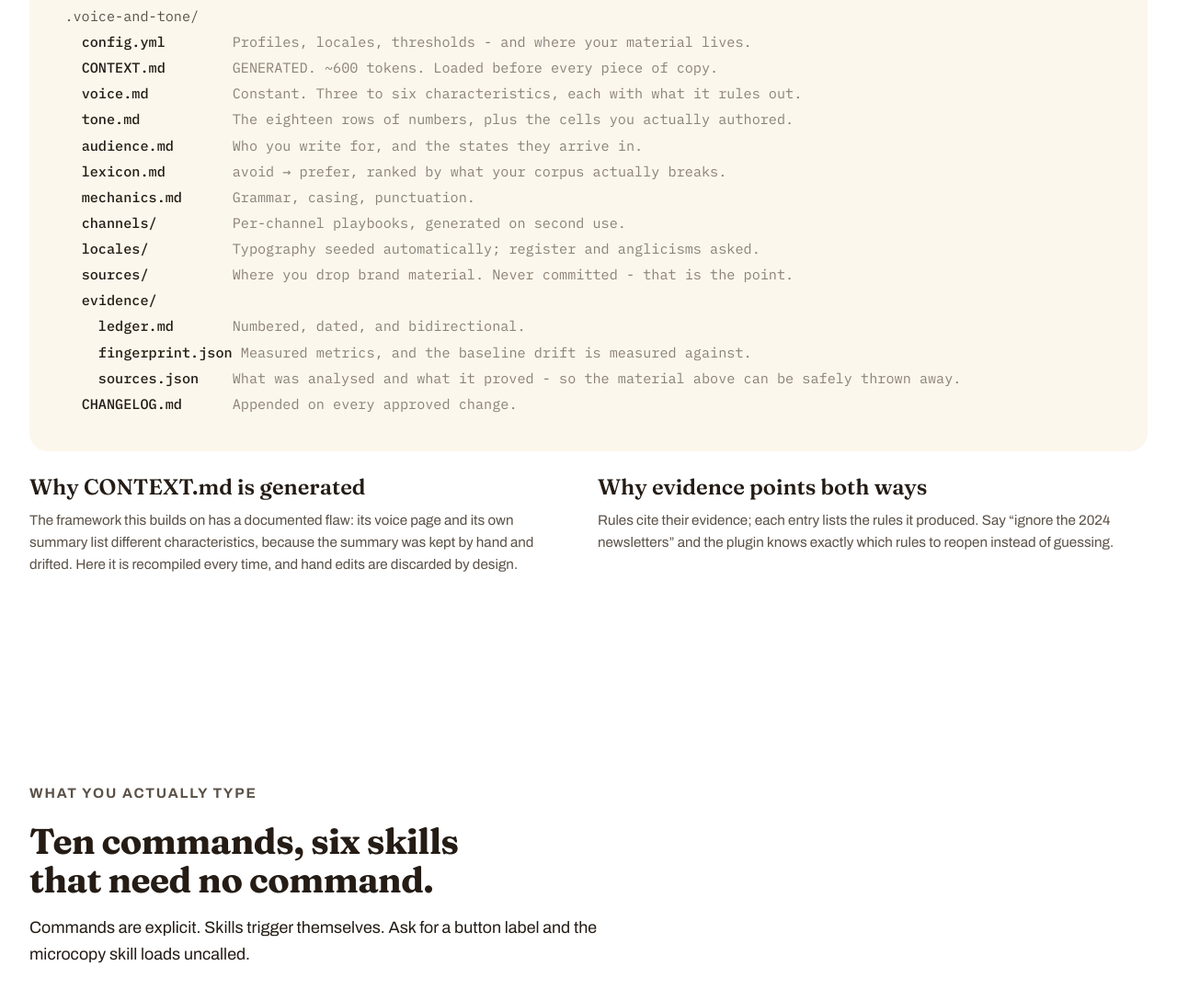
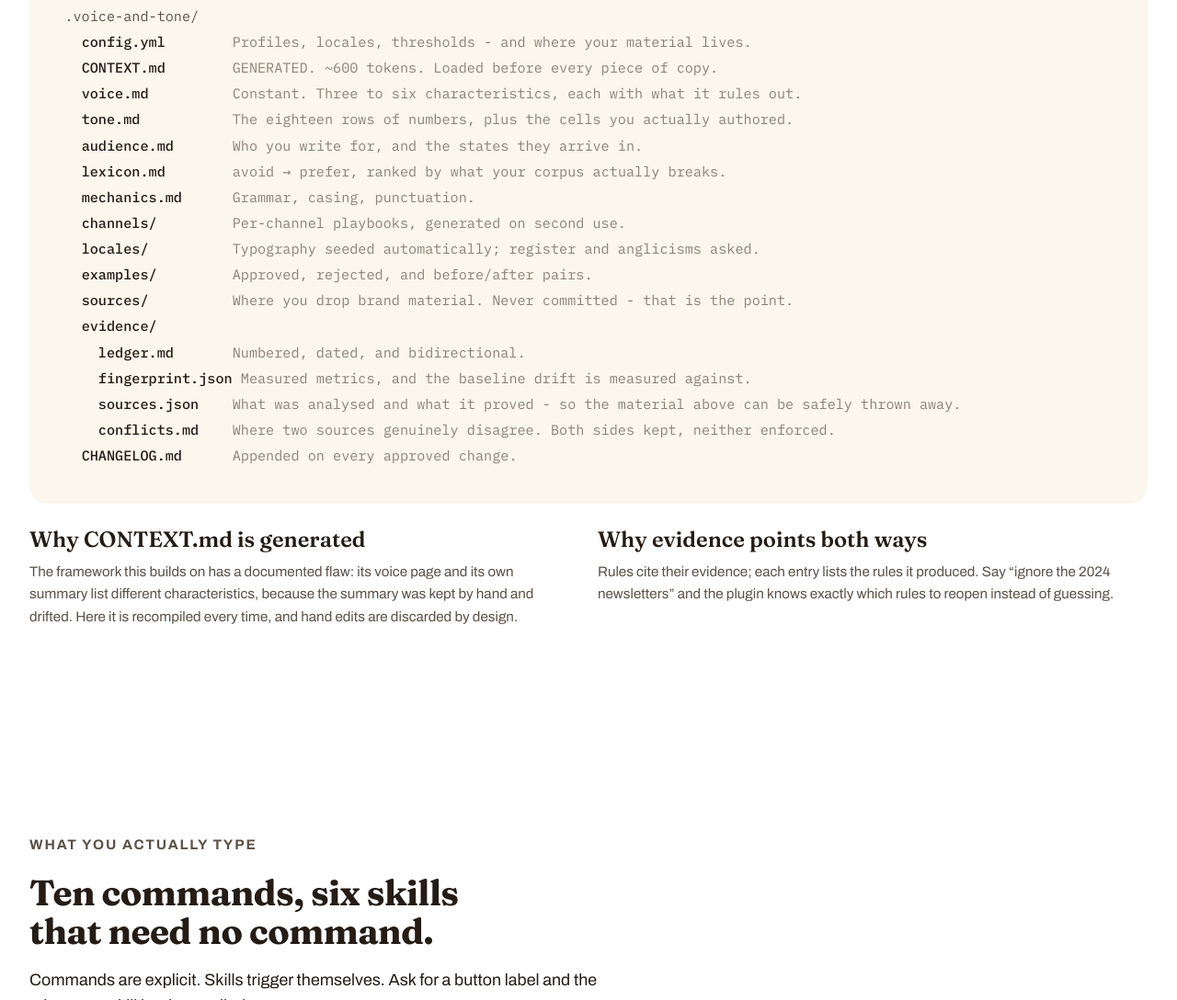
Before and after one commit to pavolhudran/ai-voice-and-tone, a website: page docs/presentation/index.html in a window 1280 px wide. Shown: the part 5846-6934 px from the top of the page at 92% size. Drawn offline with Linux system fonts and the light colour scheme.

Commit message:
docs: correct both knowledge-base trees against what actually ships
Swept every section of the landing page against the repo. The tone-model
vectors, the confidence table, the seven pipeline stages, --quick and
--critic all check out. Two things did not.

The README's tree described config.yml as holding 'scan paths'. The
scan: key was removed from the shipped template during source ingestion
- the template's own comment now says there is no separate scan key,
because the sources: register replaced it. The tree also omitted
sources/ and evidence/sources.json entirely, while the prose two
headings above discusses evidence/sources.json at length. A map of where
things live that contradicts its own page is worse than no map. Adds
manifest.json alongside it for the same reason.

The landing page's tree omitted examples/ and evidence/conflicts.md. The
second one matters: the Mechanism section tells you a disputed rule has
'both sides recorded' and then shows a file listing with nowhere for
them to be recorded.

Co-Authored-By: Claude Opus 5 <noreply@anthropic.com>

```diff
--- a/docs/presentation/index.html
+++ b/docs/presentation/index.html
@@ -493,11 +493,13 @@ footer p + p { margin-top: .7rem; }
   <b>mechanics.md</b>      <i>Grammar, casing, punctuation.</i>
   <b>channels/</b>         <i>Per-channel playbooks, generated on second use.</i>
   <b>locales/</b>          <i>Typography seeded automatically; register and anglicisms asked.</i>
+  <b>examples/</b>         <i>Approved, rejected, and before/after pairs.</i>
   <b>sources/</b>          <i>Where you drop brand material. Never committed - that is the point.</i>
   <b>evidence/</b>
     <b>ledger.md</b>       <i>Numbered, dated, and bidirectional.</i>
     <b>fingerprint.json</b> <i>Measured metrics, and the baseline drift is measured against.</i>
     <b>sources.json</b>    <i>What was analysed and what it proved - so the material above can be safely thrown away.</i>
+    <b>conflicts.md</b>    <i>Where two sources genuinely disagree. Both sides kept, neither enforced.</i>
   <b>CHANGELOG.md</b>      <i>Appended on every approved change.</i></pre>
   </div>
 
```
Also changed, not shown: README.md.
